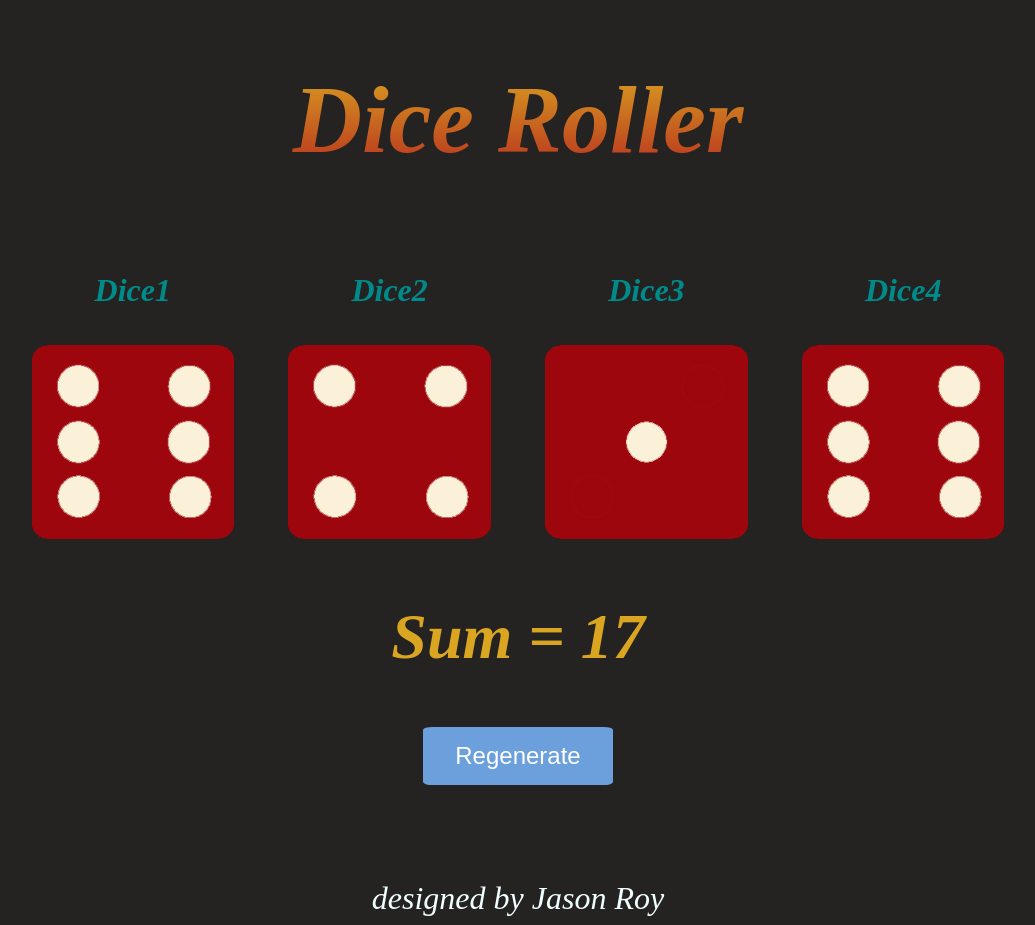
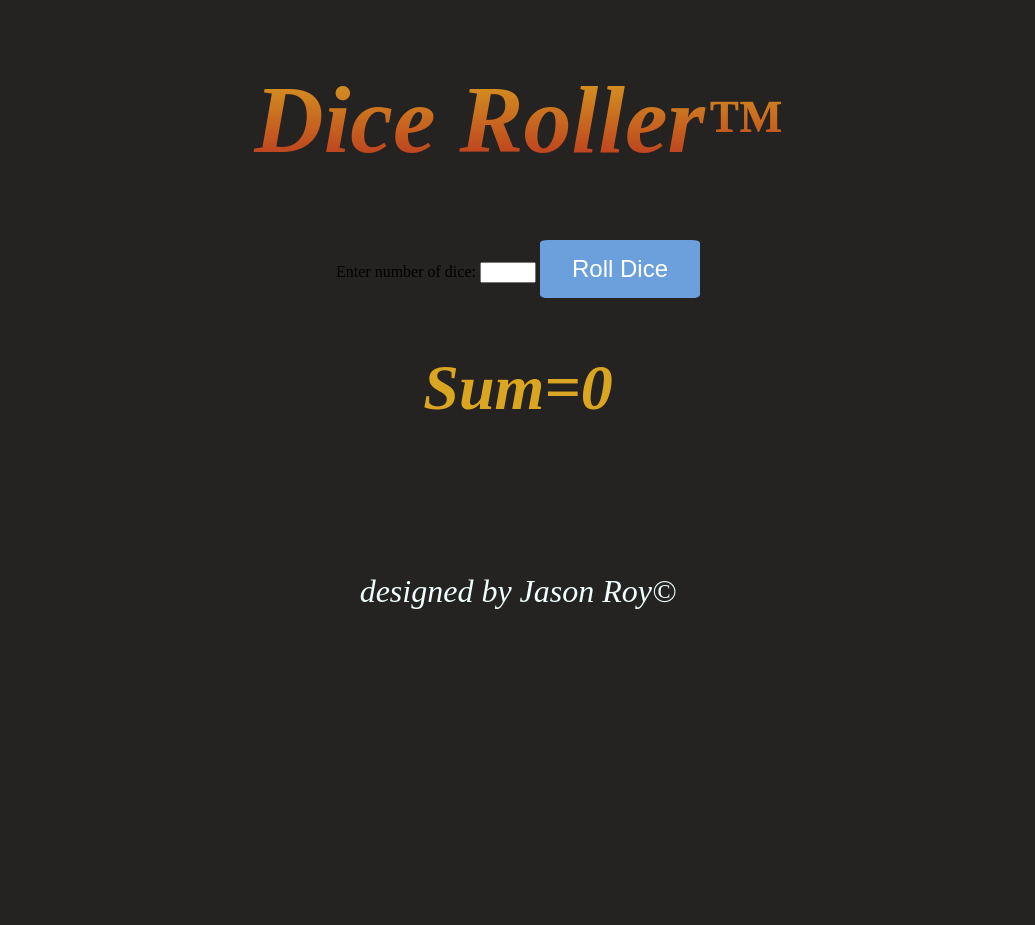
Before and after one commit to bipolar27/dice_roller, a plain HTML site: page index.html in a window 1280 px wide. Shown: the whole page, without its empty margins (122-1157 px from the left). After the commit the page ends 800 px from the top, so only its background shows below. Drawn offline with Linux system fonts and the light colour scheme.

Commit message:
Update index.html

```diff
--- a/index.html
+++ b/index.html
@@ -8,42 +8,26 @@
 </head>
 <body>
   <div class="container">
-    <h1 class = "heading">Dice Roller</h1>
-    <div class ="dice">
-      <p>Dice1</p>
-      <img class="image1" src="images\dice1.png">
+    <h1 class = "heading">Dice Roller<span style="font-size: 0.8em;">&trade;</span></h1>
+
+    <div>
+      <label for="numDice">Enter number of dice:</label>
+      <input type="number" id="numDice" min="1" max="10">
+      <button onclick="generateDice()">Roll Dice</button>
     </div>
-    <div class = "dice">
-      <p>Dice2</p>
-      <img class="image2" src="images\dice1.png">
-    </div>
-    <div class = "dice">
-      <p>Dice3</p>
-      <img class="image2" src="images\dice1.png">
-    </div>
-    <div class = "dice">
-      <p>Dice4</p>
-      <img class="image2" src="images\dice1.png">
-    </div>
+    <div id="diceContainer"></div>
 
     <div id="sum">
-      <h2>Sum=10</h2>
+      <h2>Sum=0</h2>
     </div>
-
-    <button onclick="location.reload()";>Regenerate</button>
-
 
   </div>
   <footer>
-    designed by Jason Roy
+    designed by Jason Roy©
   </footer>
 
   <script src = "script.js"></script>
 
 </body>
 
-
-
-
-
 </html>
```
